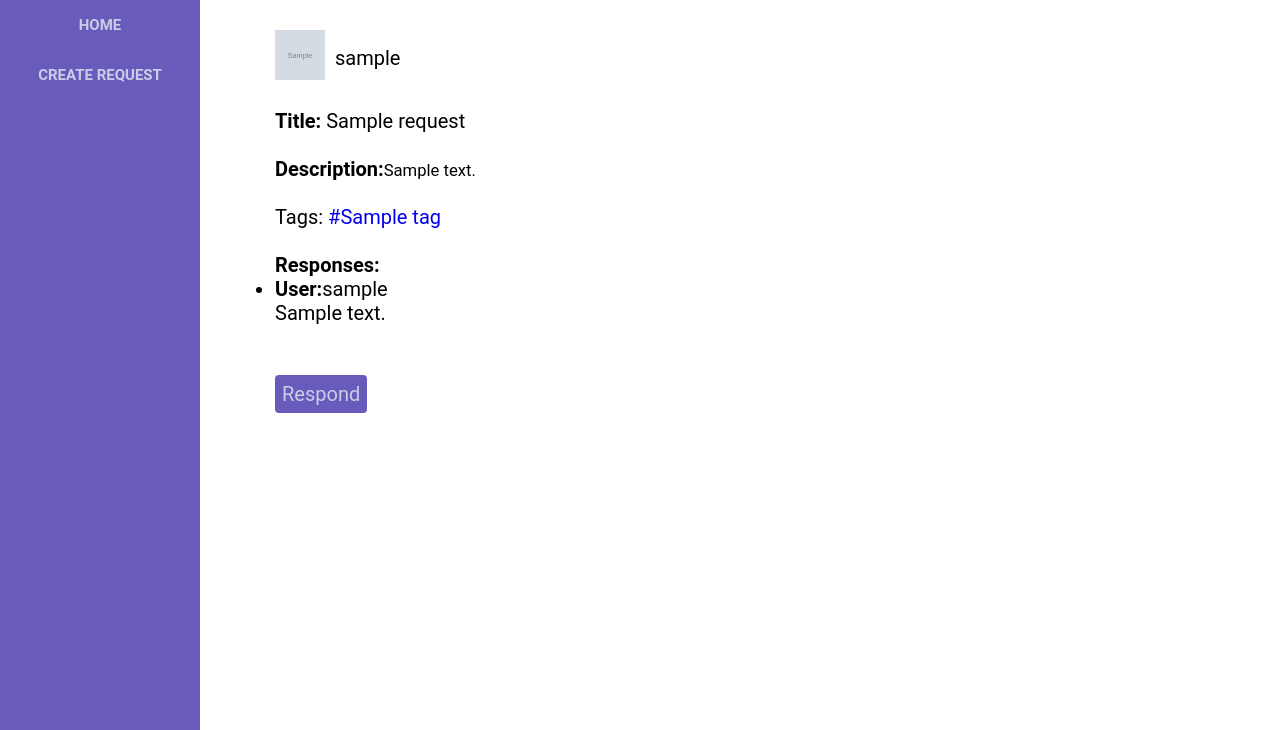
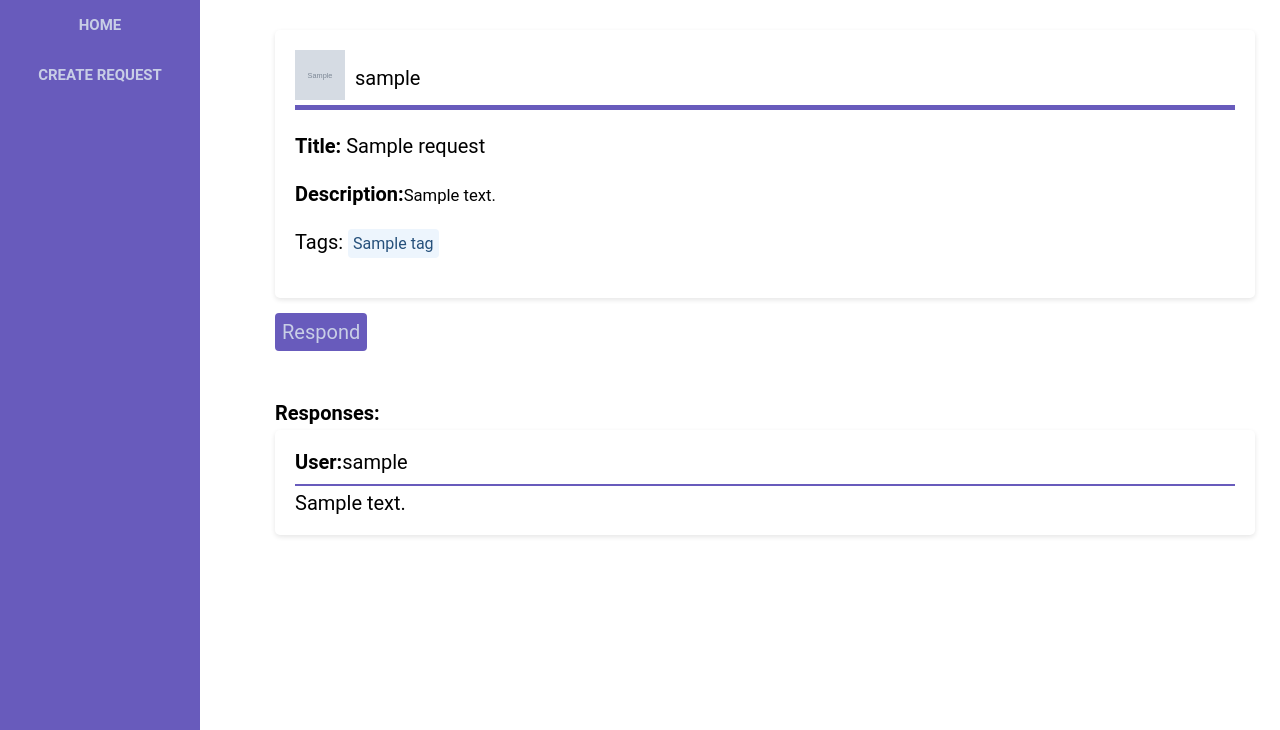
Before and after one commit to flappyfishhh/CITS5505-Web-Dev, a Flask app: page /requests/1 in a window 1280 px wide. Shown: the part 70-800 px from the top of the page. Run offline with Flask 3, Linux system fonts and the light colour scheme; a user stored in the database is signed in; tables that the repository leaves empty hold one stand-in row (values such as "Sample post"); grey boxes marked "Sample" are stand-in pictures.

```diff
--- a/app/routes.py
+++ b/app/routes.py
@@ -1,4 +1,4 @@
-from flask import render_template, redirect,url_for, session, flash, request
+from flask import render_template, redirect,url_for, session, flash, request,jsonify
 from app import app,db
 from app.model import User,Tag,Request,Response
 from app.forms import LoginForm, RegistrationForm,CreateRequestForm
@@ -145,16 +145,15 @@ def update_user():
 # change user password
 @app.route('/update_password',methods=['POST'])
 def update_password():
-    password_old = request.form['password_old']
-    password_new = request.form['password_new']
+    password_old = request.json['password_old']
+    password_new = request.json['password_new']
     # verify password
     user = User.query.get(current_user.user_id)
     if user is None or not user.check_password(password_old):
-        flash('Invalid username or password')
-        return redirect(url_for('myProfile'))
+        return jsonify(code=1,msg="wrong password!")
     user.set_password(password_new)
     db.session.commit()
-    return redirect(url_for('myProfile'))
+    return jsonify(code=0,msg="Password reset complete")
 
 # delete request
 @app.route('/delete_post/<int:post_id>', methods=['POST'])
--- a/app/static/styling-css/view-request.css
+++ b/app/static/styling-css/view-request.css
@@ -26,7 +26,19 @@
 }
 
 /* Styling for all the buttons on view request and respond request pages */
-.respond-button,
+.respond-button{
+    padding:7px;
+    background-color: var(--base);
+    color: var(--main-color);
+    margin-top: 15px;
+    margin-bottom: 50px;
+    border-radius: 4px;
+    cursor: pointer;
+    border: none;
+    text-align: center;
+}
+
+
 .submit-button,
 .back-button{
     padding:7px;
@@ -106,3 +118,40 @@
     line-height: 1.1;
     cursor: pointer;
 }
+
+#Problem_Description {
+    border-radius: 5px;
+    box-shadow: 0 2px 5px rgba(0, 0, 0, 0.1);
+    padding: 20px;
+    border: 1px;
+}
+
+.Responses {
+    border-radius: 5px;
+    box-shadow: 0 2px 5px rgba(0, 0, 0, 0.1);
+    padding: 20px;
+    border: 1px;
+    margin-top: 5px;
+}
+.Responses > p {
+    margin-top: 10px;
+    border-top: 2px solid #685BBC;
+    padding-top: 5px;
+}
+
+
+ul {
+    list-style: none;
+}
+
+.tag-link {
+    text-decoration: none;
+    color: #25507B;
+    background-color: #EDF5FD;
+    padding: 5px;
+    font-size: 16px;
+    border-radius: 4px;
+}
+.author-details {
+    border-bottom: 5px solid #685BBC;
+}
--- a/app/templates/view-request.html
+++ b/app/templates/view-request.html
@@ -15,7 +15,7 @@
 
 <!-- The view request page displaying the request details and an option to respond to request -->
 <div class="view-request-content">
-  <div>
+  <div id="Problem_Description">
     <div class="author-details">
       <div class="author-image">
         <img
@@ -41,19 +41,10 @@
     {% endfor %} -->
     <p>
       Tags: {% for tag in request.tags %}
-      <a href="#" class="tag-link" data-tag="{{ tag }}">#{{ tag.tag_name }}</a>
+      <a href="#" class="tag-link" data-tag="{{ tag }}">{{ tag.tag_name }}</a>
       {% endfor %}
     </p>
     <br />
-    <h3>Responses:</h3>
-    <ul>
-      {% for response in request.response %}
-      <li>
-        <strong>User:</strong>{{response.contributor.user_name}}
-        <p>{{ response.response_content }}</p>
-      </li>
-      {% endfor %}
-    </ul>
   </div>
   <button class="respond-button" type="button">Respond</button>
   <!-- The respond to request section displayed on clicking respond button -->
@@ -77,6 +68,18 @@
     </div>
   </form>
 </div>
+<h3>Responses:</h3>
+<ul>
+  {% for response in request.response %}
+  <li>
+    <div class="Responses">
+      <strong>User:</strong>{{response.contributor.user_name}}
+      <p>{{ response.response_content }}</p>
+    </div>
+
+  </li>
+  {% endfor %}
+</ul>
 </div>
 
 {% endblock %}
```
Also changed, not shown: app/templates/my-profile.html (+37 -24 lines), app/static/view-request.js (line endings or trailing spaces). Lines whose indentation alone changed are shown as unchanged.
